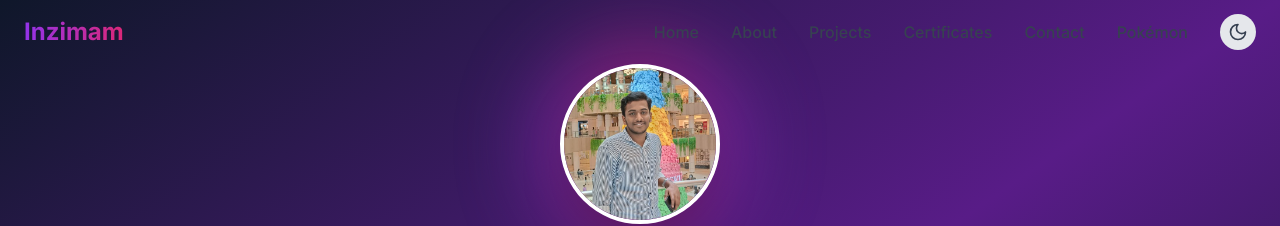
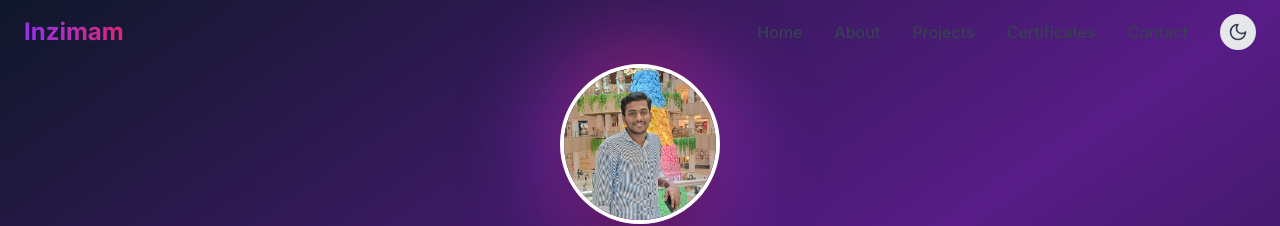
Before and after one commit to INZIMAM777/ignite-interview-profile, a React (Vite) app: page / in a window 1280 px wide. Shown: the top 226 px of the page. Built offline with nearby package versions, Linux system fonts and the light colour scheme.

Commit message:
Update Navbar.tsx

```diff
--- a/src/components/Navbar.tsx
+++ b/src/components/Navbar.tsx
@@ -14,7 +14,6 @@ const Navbar = () => {
     { name: 'Projects', href: '#projects', icon: Code },
     { name: 'Certificates', href: '#certificates', icon: Award },
     { name: 'Contact', href: '#contact', icon: Mail },
-    { name: 'Pokémon', href: '/pokemon', icon: Code },
   ];
 
   useEffect(() => {
```
